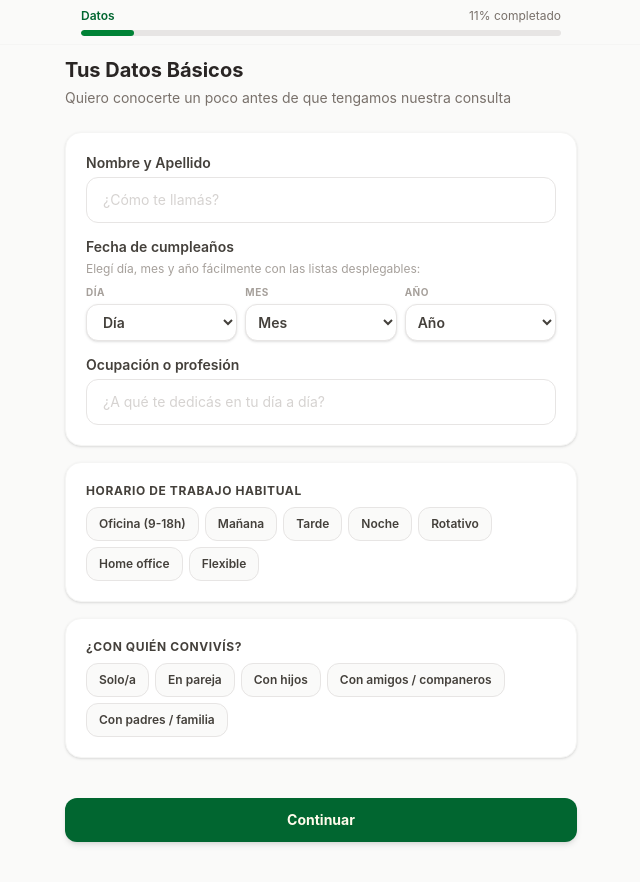
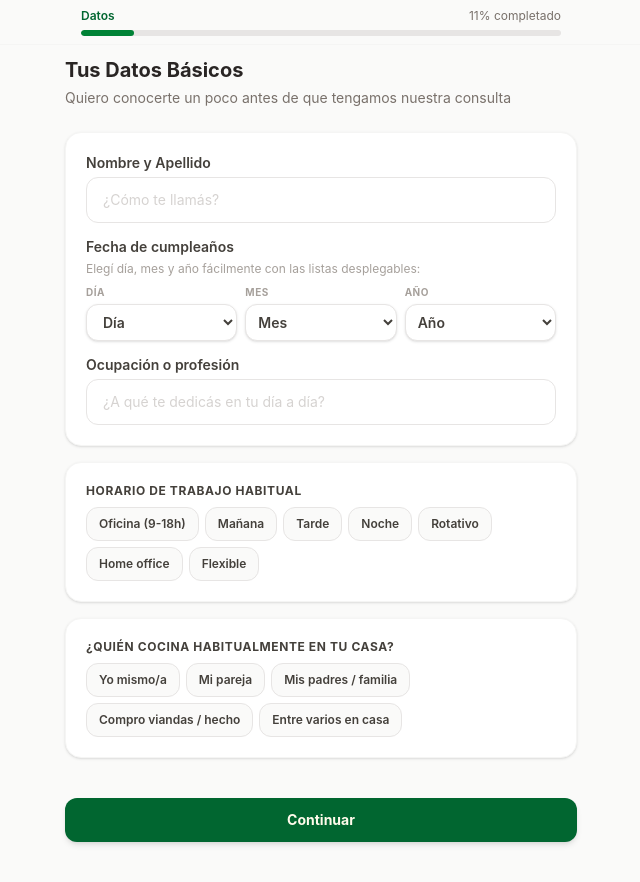
Before and after one commit to NutricionGerman/Cuestionario-Inicial-Nutricion-German, a React (Vite) app: page / in a window 1280 px wide. Both pictures are taken after a click on the button "Comenzar". Shown: the whole page, without its empty margins (319-959 px from the left). Built offline with nearby package versions, Linux system fonts and the light colour scheme; the HTML template or start-up script is replaced by a standard one.

Commit message:
Update question: quien cocina en tu casa

```diff
--- a/src/pages/DatosPersonales.jsx
+++ b/src/pages/DatosPersonales.jsx
@@ -2,8 +2,8 @@ import { useState } from 'react';
 import { motion } from 'framer-motion';
 import { Input, SectionHeader, Card, NavButtons } from '../components/UI';
 
-const CONVIVENCIA = ['Solo/a', 'En pareja', 'Con hijos', 'Con amigos / companeros', 'Con padres / familia'];
-const HORARIOS    = ['Oficina (9-18h)', 'Mañana', 'Tarde', 'Noche', 'Rotativo', 'Home office', 'Flexible'];
+const QUIEN_COCINA = ['Yo mismo/a', 'Mi pareja', 'Mis padres / familia', 'Compro viandas / hecho', 'Entre varios en casa'];
+const HORARIOS     = ['Oficina (9-18h)', 'Mañana', 'Tarde', 'Noche', 'Rotativo', 'Home office', 'Flexible'];
 
 const MESES = [
   'Enero', 'Febrero', 'Marzo', 'Abril', 'Mayo', 'Junio',
@@ -156,17 +156,17 @@ export default function DatosPersonales({ form, set, toggle, onNext }) {
           </div>
         </Card>
 
-        {/* Convivencia en pastillas compactas */}
+        {/* Quién cocina en pastillas compactas */}
         <Card>
-          <label className="block text-xs font-bold text-stone-700 uppercase tracking-wider mb-2">¿Con quién convivís?</label>
+          <label className="block text-xs font-bold text-stone-700 uppercase tracking-wider mb-2">¿Quién cocina habitualmente en tu casa?</label>
           <div className="flex flex-wrap gap-1.5">
-            {CONVIVENCIA.map(op => {
-              const sel = (form.convivencia || []).includes(op);
+            {QUIEN_COCINA.map(op => {
+              const sel = (form.quienCocina || form.convivencia || []).includes(op);
               return (
                 <button
                   key={op}
                   type="button"
-                  onClick={() => toggle('convivencia', op)}
+                  onClick={() => toggle('quienCocina', op)}
                   className={`px-3 py-2 rounded-xl text-xs font-semibold border transition-all ${
                     sel ? 'bg-green-800 border-green-800 text-white shadow-sm' : 'bg-stone-50 border-stone-200 text-stone-700 hover:bg-white'
                   }`}
--- a/src/pages/Resumen.jsx
+++ b/src/pages/Resumen.jsx
@@ -29,7 +29,7 @@ export default function Resumen({ form, reset }) {
       fechaNacimiento: form.fechaNacimiento || '',
       ocupacion: form.ocupacion || '',
       horarioTrabajo: form.horarioTrabajo || '',
-      convivencia: form.convivencia || [],
+      convivencia: (form.quienCocina || form.convivencia || []).join(', '),
       objetivo: obj ? obj.titulo : (form.objetivo || ''),
       intentosPrevios: form.intentosPrevios || '',
       motivacion: form.motivacion || '',
```
